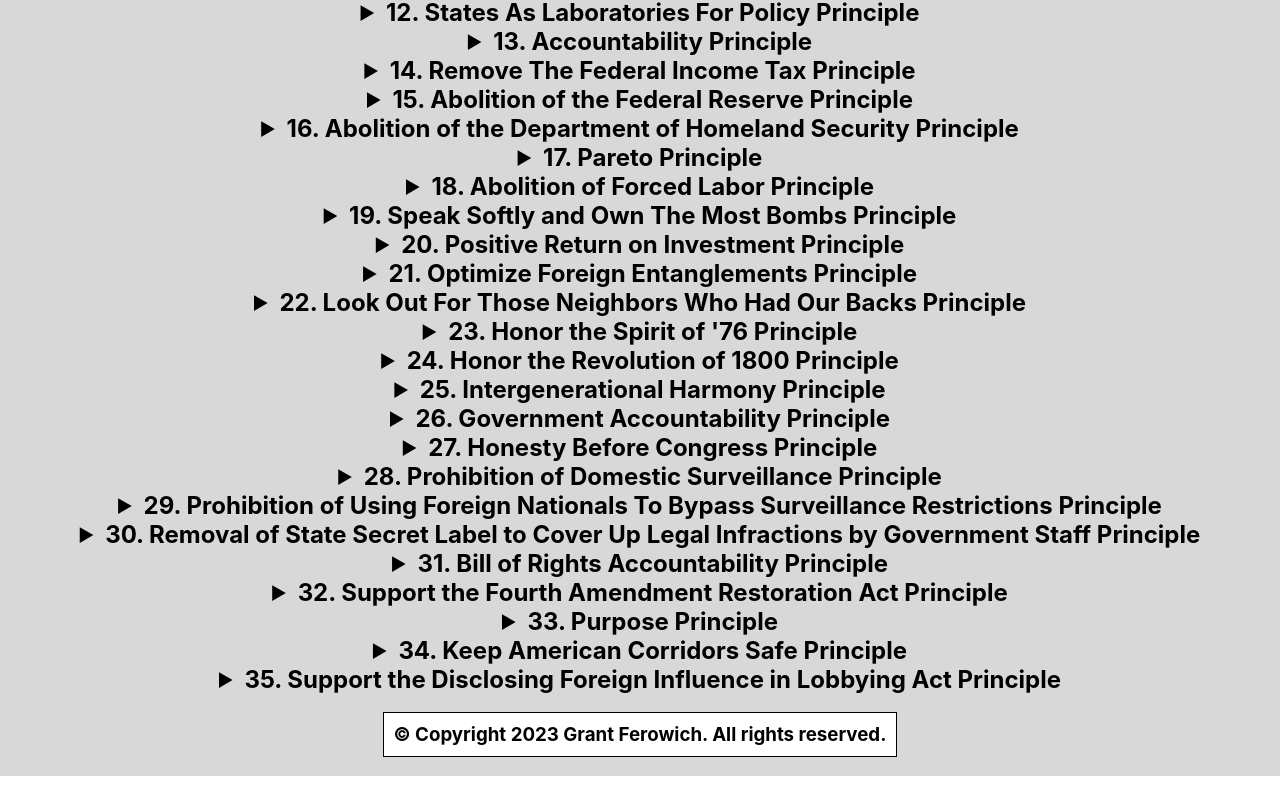
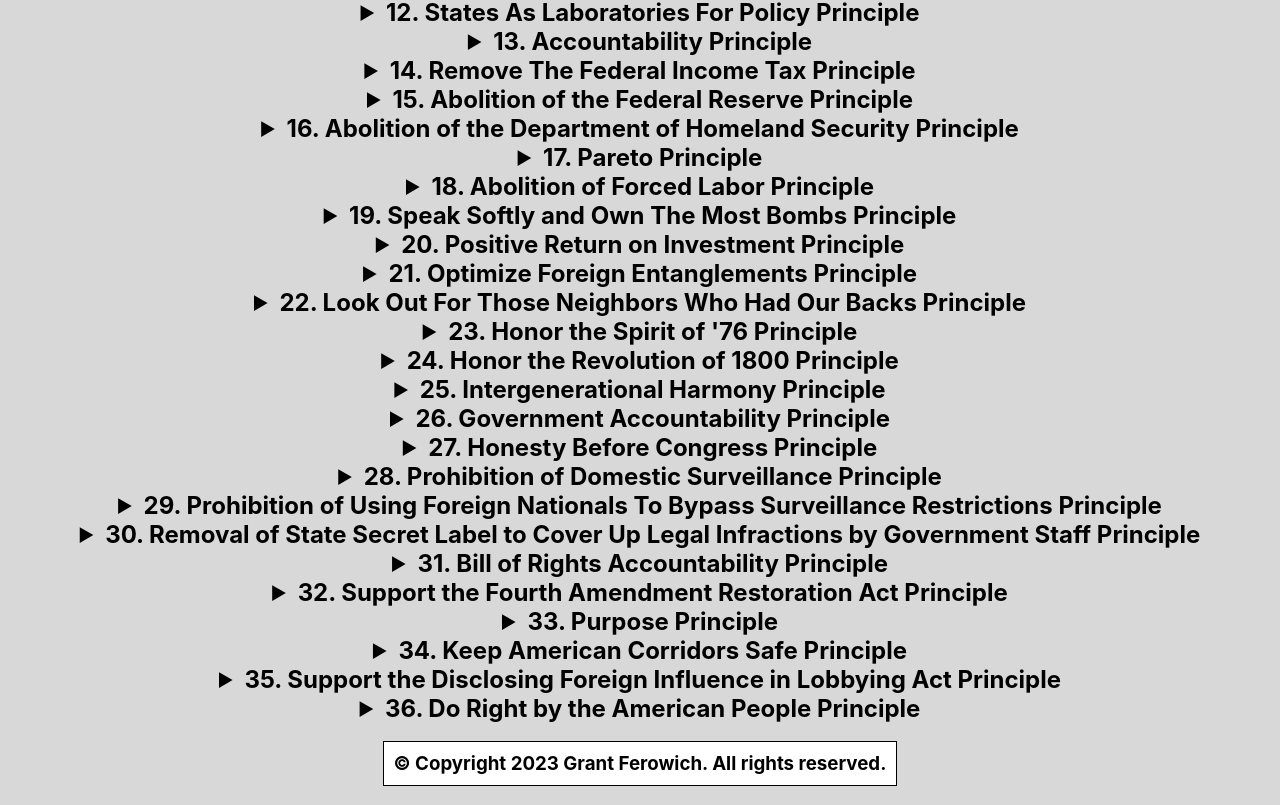
Before and after one commit to grantferowich/wisdom-party, a React (Create React App) app: page / in a window 1280 px wide. Shown: the part 514-1319 px from the top of the page. Before the commit the page ends 1290 px from the top, so only its background shows below. Built offline with nearby package versions, Linux system fonts and the light colour scheme.

Commit message:
successfully appended the 36th principle

```diff
--- a/src/components/About.js
+++ b/src/components/About.js
@@ -155,6 +155,10 @@ Thomas Jefferson recognized as much, preparing a letter for the fiftieth anniver
             <summary>35. Support the Disclosing Foreign Influence in Lobbying Act Principle</summary>
             <p>Foreign countries like China have sought to influence policymaking in the United States via contributions to LLCs and for-profit entities. The law requires disclosures to think thanks and non-profits. Passing the Disclosing Foreign Influence in Lobbying Act requires foreign governments to disclose the names of all of the organizations they are contributed funds toward. <a href='https://www.grassley.senate.gov/news/news-releases/senators-reintroduce-bill-to-crack-down-on-undisclosed-foreign-influence' target='_blank' rel='noreferrer'>Report</a>.</p>
         </details>
+        <details>
+            <summary>36. Do Right by the American People Principle</summary>
+            <p>The hardworking men and women of the United States have created Congress to embody their will. Congress must function in a way which makes the men and women of the United States proud.</p>
+        </details>
         <h3>© Copyright 2023 Grant Ferowich. All rights reserved.</h3>
     </div>
   )
```
